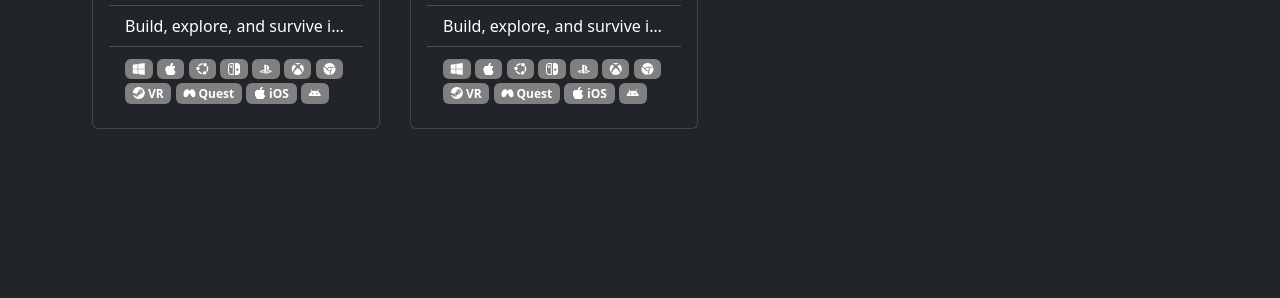
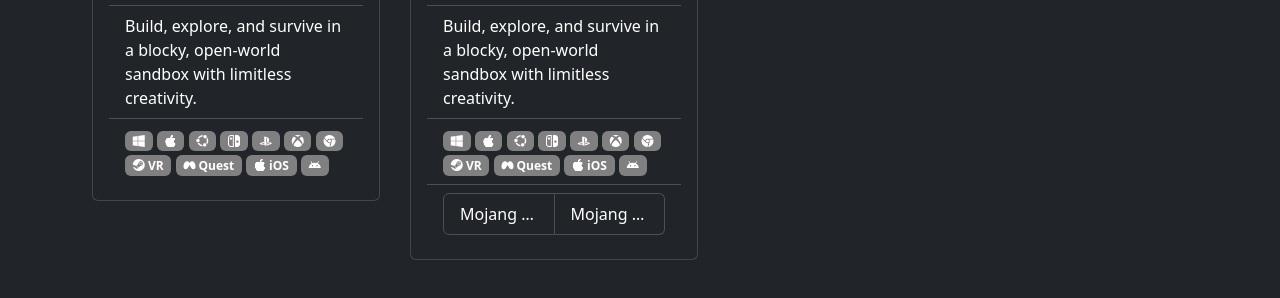
Before and after one commit to Illuminum2/game-db, a website: page public/index.html in a window 1280 px wide. Shown: the part 326-624 px from the top of the page. Drawn offline with nearby package versions, Linux system fonts and the light colour scheme.

Commit message:
Add publisher and developer

```diff
--- a/public/games.css
+++ b/public/games.css
@@ -81,7 +81,9 @@
     justify-content: space-between;
 }
 
-.description-container {
+.description,
+.developer,
+.publisher {
     overflow: hidden;
     white-space: nowrap;
     text-overflow: ellipsis;
--- a/public/index.html
+++ b/public/index.html
@@ -327,6 +327,14 @@
                     <i class="bi bi-android"></i>
                   </span>
                 </li>
+                <li class="list-group-item text-bg-dark">
+                  <!--list-group-flush + list-group-horizontal broken in Bootstrap 5.3 -->
+                  <!-- https://github.com/twbs/bootstrap/pull/39513/commits/25ce12df7edc05ae23ce45c22e9e10e5a320e64f -->
+                  <ul class="list-group list-group-horizontal">
+                    <li class="list-group-item text-bg-dark developer">Mojang Studios</li>
+                    <li class="list-group-item text-bg-dark publisher">Mojang Studios</li>
+                  </ul>
+                </li>
               </ul>
             </div>
           </div>
```
